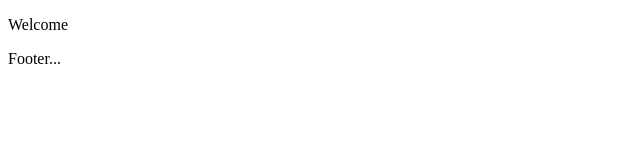
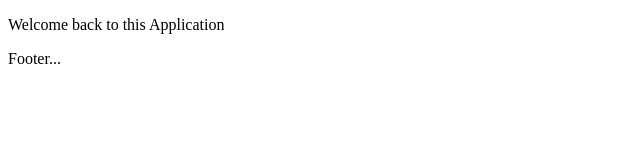
Before and after one commit to akeebkhan/BluemixTest, a plain HTML site: page src/index.html in a window 1280 px wide. Shown: the whole page, without its empty margins (0-640 px from the left). Drawn offline with Linux system fonts and the light colour scheme.

Commit message:
test changes

```diff
--- a/src/index.html
+++ b/src/index.html
@@ -3,7 +3,7 @@
 <head> <title> Welcome to this world! </title> </head>
 
 <body>
-<p> Welcome </p>
+<p> Welcome back to this Application</p>
 
 <script>
 
```
